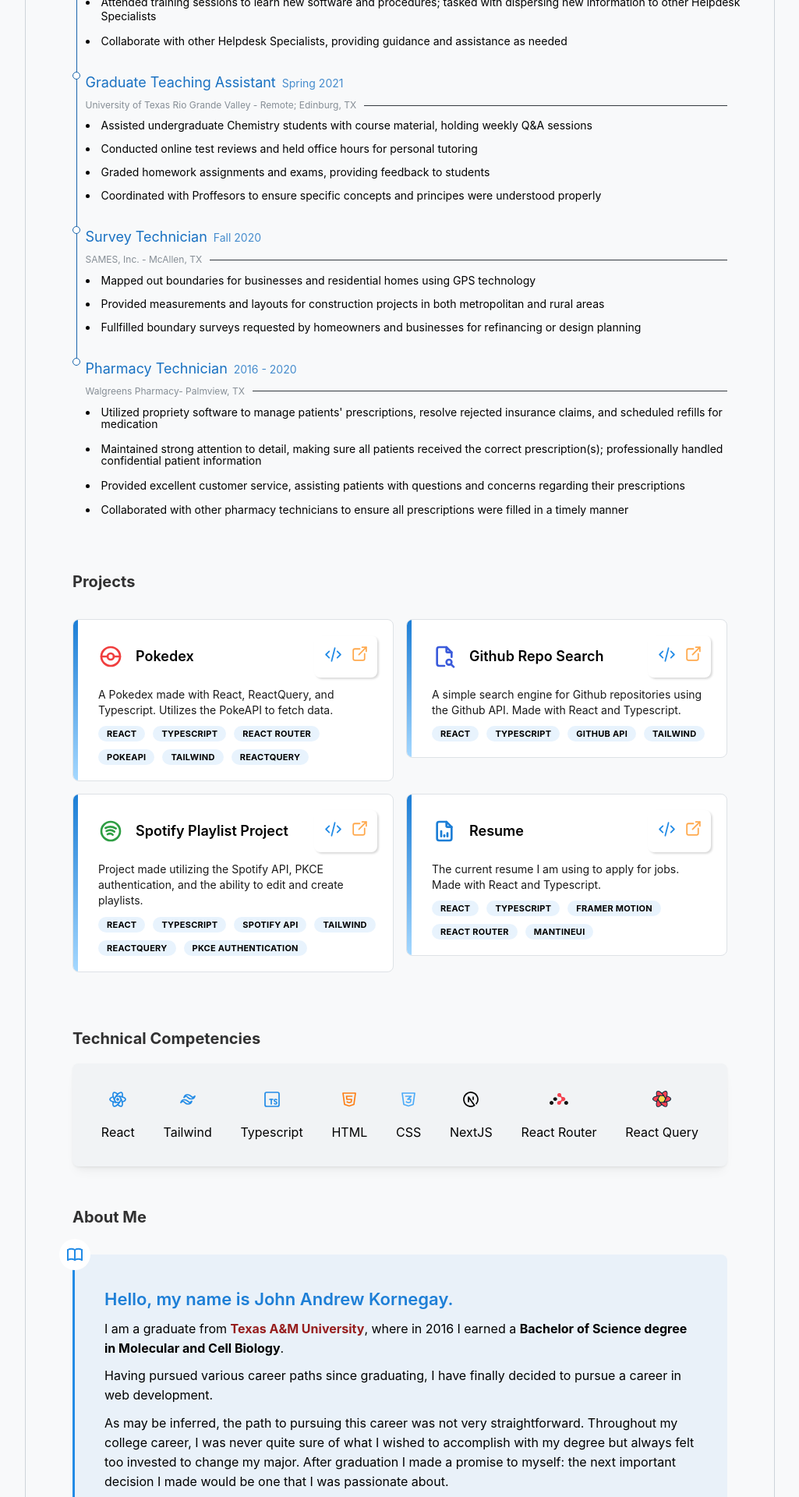
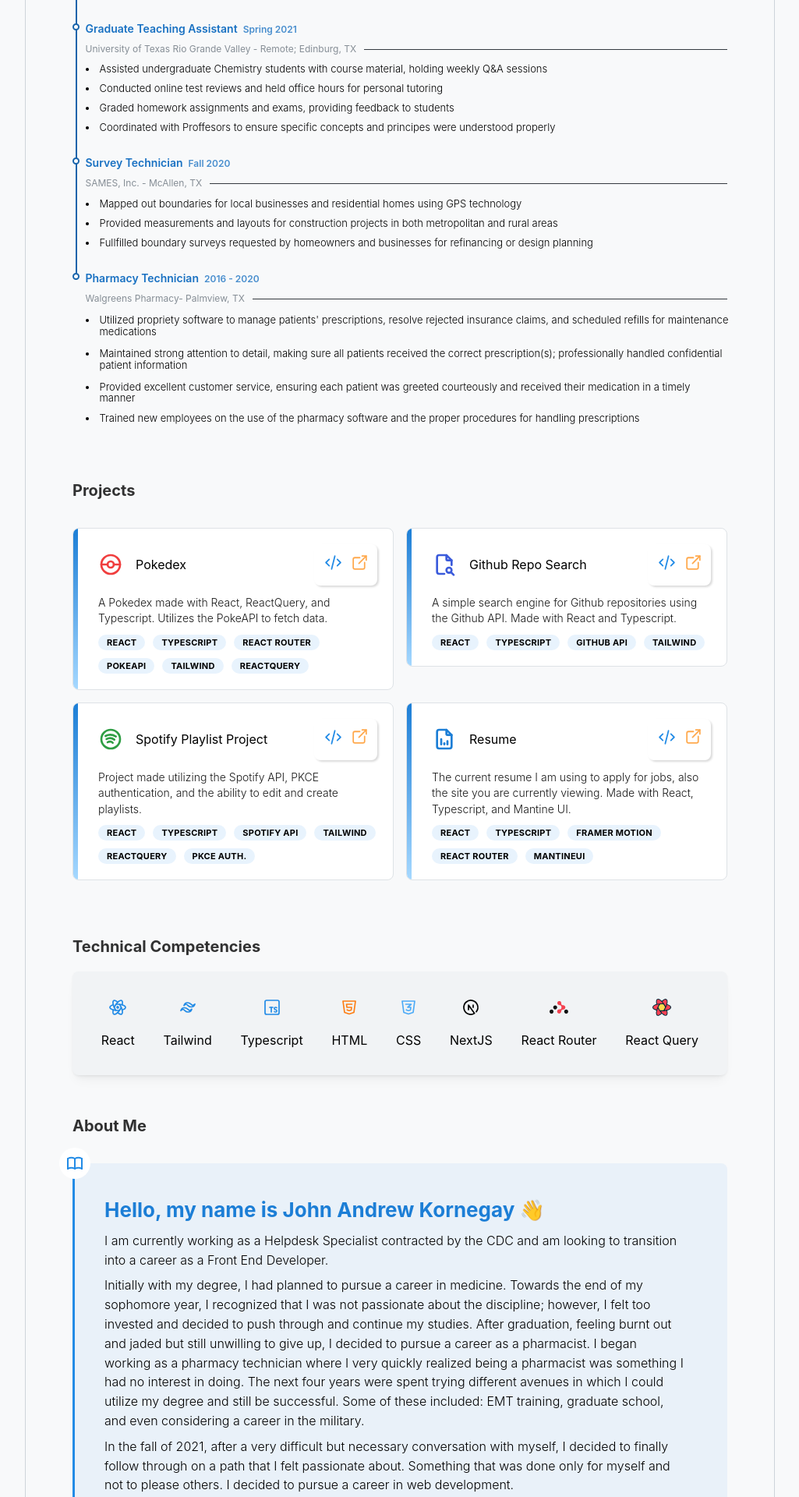
Before and after one commit to johnathew/johnathew.github.io, a React (Vite) app: page / in a window 1280 px wide. Shown: the part 880-2800 px from the top of the page at 78% size, without its empty margins (127-1152 px from the left). Built offline with nearby package versions, Linux system fonts and the light colour scheme.

Commit message:
About me section edit

```diff
--- a/src/components/Bio/Bio.module.css
+++ b/src/components/Bio/Bio.module.css
@@ -6,22 +6,24 @@
   padding-inline: calc(var(--mantine-spacing-lg) * 3);
   padding-top: calc(var(--mantine-spacing-lg) * 2);
   width: 100%;
+  padding-bottom: calc(var(--mantine-spacing-lg) * 2);
   @media(max-width: $mantine-breakpoint-xs){
  padding: calc(var(--mantine-spacing-lg) * 1);
   }
 }
 
-.block {
+.blockQuote {
   margin-top: calc(var(--mantine-spacing-xl) * 1);
+  font-size: var(--mantine-font-size-sm);
+  line-height: 2;
   @media (max-width: $mantine-breakpoint-xs) {
     margin-top:0;
   }
 }
 
-
 .textContent {
   font-family: Greycliff CF, var(--mantine-font-family);
-  font-size: rem(16px);
+  font-size: rem(10px);
   color: light-dark(var(--mantine-color-gray-7), var(--mantine-color-gray-1));
 
   @media(max-width: $mantine-breakpoint-sm) {
--- a/src/components/Bio/index.tsx
+++ b/src/components/Bio/index.tsx
@@ -1,4 +1,4 @@
-import { Container, Text, Title as Head, Divider, Space } from "@mantine/core";
+import { Container, Text, Title as Head } from "@mantine/core";
 import classes from "./Bio.module.css";
 import { IconBook } from '@tabler/icons-react'
 import { Blockquote } from '@mantine/core';
@@ -7,6 +7,11 @@
 import { motion, useAnimation, useInView } from "framer-motion";
 import { useRef, useEffect } from "react";
 
+
+const breakStyles = {
+  marginBottom: '0.5rem',
+  paddingRight: '1rem',
+}
 
 const boxVariant = {
   visible: { opacity: 1 },
@@ -32,38 +37,27 @@
     <motion.div variants={boxVariant}
       initial="hidden"
       animate={control}
-      transition={{ type: 'ease', duration: 0.6 }}>
+      transition={{ type: 'ease', duration: 0.7 }}>
       <Container className={classes.wrapper} id='about' ref={ref}>
         <Title title='About Me' />
-        <Blockquote icon={icon} radius='md'  iconSize={40} className={classes.block}>
-          {/* <ScrollArea className={classes.scroll}> */}
-          <Head my='xs' order={3} className={classes.head} c='var(--mantine-color-blue-7)' fw={600}>Hello, my name is John Andrew Kornegay.</Head>
-          <Text mt='xs'>
-            I am a graduate from <strong style={{ color: 'rgba(150, 30, 30, 1)' }}>Texas A&M University</strong>, where in 2016 I earned a <strong>Bachelor of Science degree in Molecular and Cell Biology</strong>.
-          </Text>
+        <Blockquote icon={icon} radius='md' iconSize={40} className={classes.blockQuote}>
+          <ScrollArea className={classes.scroll} h={500}>
+            <Head my='xs' order={2} className={classes.head} c='var(--mantine-color-blue-7)' fw={700}>Hello, my name is John Andrew Kornegay 👋 </Head>
+            <Text fw={300} style={breakStyles}> I am currently working as a Helpdesk Specialist contracted by the CDC and am looking to transition into a career as a Front End Developer.</Text>
 
-          <Text my='xs'> Having pursued various career paths since graduating, I have finally decided to pursue a career in web development.
-            </Text>
-          <Text mt='sm'>As may be inferred, the path to pursuing this career was not very straightforward. Throughout my college career, I was never quite sure of what I wished to accomplish with my degree but always felt too invested to change my major.
-            After graduation I made a promise to myself: the next important decision I made would be one that I was passionate about.
-          </Text>
-          <Text my='xs'>
-            And so naturally, I gave in to the fear that my time spent studying for my degree would be wasted if I did not utilize my degree and so decided to pursue a career in pharmacy. I worked as a pharmacy technician with the intention
-            of applying to pharmacy school, however after working in the pharmacy and not enjoying it in the slightest I decided to attempt graduate school.
-          </Text>
-          Once again I found myself in a situation where I was struggling to apply myself because deep down, I knew this was not the path for me. I decided to finally make a change. After a very honest conversation with myself, I realized that
-          if I ever wanted to move forward, I would have to let the time spent earning my degree go.
-          <Text mt='xs'>
+            <Text fw={300} style={breakStyles}>Initially with my degree, I had planned to pursue a career in medicine. Towards the end of my sophomore year, I recognized that I was not passionate about the discipline; however, I felt too invested and decided to push through and continue my studies. After graduation, feeling burnt out and jaded but still unwilling to give up, I decided to pursue a career as a pharmacist. I began working as a pharmacy technician where I very quickly realized being a pharmacist was something I had no interest in doing. The next four years were spent trying different avenues in which I could utilize my degree and still be successful. Some of these included: EMT training, graduate school, and even considering a career in the military.</Text>
 
-            Art and creativity have always been something I admired and loved, however they always fell onto
-            the backburner due to pressure from family and friends to pursue a more "practical" career.
+            <Text fw={300} style={breakStyles}> In the fall of 2021, after a very difficult but necessary conversation with myself, I decided to finally follow through on a path that I felt passionate about. Something that was done only for myself and not to please others. I decided to pursue a career in web development.</Text>
 
-            Upon receiving guidance from a friend who currently works as a software engineer, I decided to pursue a career in web development. Primarily using free online resources,
-            I became proficient with HTML, CSS and Javascript/ Typescript. Utilizing these skills I created a few projects to showcase my abilities, and created this website to serve as a portfolio.
+            <Text fw={300} style={breakStyles}> Art and creativity have always been something I admired and loved; however, they always fell onto the backburner due to pressure from family and friends to pursue a more "practical" career. Upon receiving guidance from a friend who currently works as a software engineer, I decided to pursue a career in web development, a field in which I could express my artistic abilities and challenge my own creativity. </Text>
 
-            I am currently looking for a position as a Front End Developer, and am open to any opportunities. I am also open to any advice or guidance from anyone who has been in a similar situation as me.
-          </Text>
-          {/* </ScrollArea> */}
+            <Text fw={300} style={breakStyles}>Primarily using free online resources, I became proficient with HTML, CSS, JavaScript/TypeScript, and React. Utilizing these skills, I created a few projects to showcase my abilities and even created this website to serve as a portfolio.</Text>
+
+            <Text fw={300} style={breakStyles}> I am currently looking for a position as a Front End Developer and am open to any opportunities. I am also open to any advice or guidance from anyone who has been in a similar situation as me.</Text>
+
+
+            <Text fw={300}>Thank you for your time and consideration.</Text>
+          </ScrollArea>
         </Blockquote>
       </Container>
     </motion.div>);
@@ -82,3 +76,17 @@
 // something I felt passinate about, and never felt like I was making any progress. Given how stubborn I am and how difficult it is for me to admit defeat, I continued to pursue this path for 4 years. I decided to make a change. I have always felt most at home at my computer, and after many difficult, but honest
 // conversations with myself I felt that in order for me to be successful in my goals, passion must be present. Art and creativity have always been something I admired and loved, however they always fell onto
 // the backburner due to pressure from family and friends to pursue a more "practical" career.
+
+
+//Having pursued various career paths since graduating, I have finally decided to pursue a career in web development.
+
+
+
+/*
+
+            And so naturally, I gave in to the fear that my time spent studying for my degree would be wasted if I did not utilize my degree and so decided to pursue a career in pharmacy. I worked as a pharmacy technician with the intention
+            of applying to pharmacy school, however after working in the pharmacy and not enjoying it in the slightest I decided to attempt graduate school.
+
+
+
+            */
--- a/src/components/Projects/Projects.module.css
+++ b/src/components/Projects/Projects.module.css
@@ -6,7 +6,8 @@
   align-items: flex-start;
   padding: calc(var(--mantine-spacing-lg) * 3);
   @media(max-width: $mantine-breakpoint-xs){
- padding: calc(var(--mantine-spacing-lg) * 1);
+    padding:0;
+    scale: 0.95;
   }
 }
 .grid {
@@ -20,6 +21,10 @@
    .card {
     position: relative;
     overflow: hidden;
+    display: flex;
+    align-items: stretch;
+    flex-direction: column;
+
     transition: transform 150ms ease, box-shadow 100ms ease;
     padding: var(--mantine-spacing-lg);
     padding-left: calc(var(--mantine-spacing-xl) * 1);
@@ -50,16 +55,21 @@
         var(--mantine-color-orange-5)
       ));
     }
+
+    @media (max-width: $mantine-breakpoint-xs) {
+      padding: var(--mantine-spacing-lg);
+      min-width: rem(300px);
+
+    }
   }
 
 
 .icon {
   color: light-dark(var(--mantine-color-black), var(--mantine-color-orange-2));
-
 }
 
 .cardTitle {
-  font-size: var(--mantine-font-size-lg);
+  font-size: var(--mantine-font-size-md);
   font-weight: 600;
   margin-bottom: var(--mantine-spacing-xs);
   margin-top: var(--mantine-spacing-xs);
@@ -77,6 +87,8 @@
   padding: var(--mantine-spacing-xs);
   border-radius: var(--mantine-radius-md);
   gap: 8px;
+  width: auto;
+  height: auto;
   display: flex;
   justify-content: center;
   align-items: center;
--- a/src/components/Projects/index.tsx
+++ b/src/components/Projects/index.tsx
@@ -33,7 +33,7 @@
       <Group justify='space-between'>
         <Group>
           {article.icon}
-          <Text className={classes.cardTitle}>
+          <Text fw={400} className={classes.cardTitle}>
             {article.title}
           </Text>
         </Group>
@@ -56,7 +56,7 @@
           </Link>
         </Box>
       </Group>
-      <Text size="sm" opacity={0.9} mt="sm" mb="xs">
+      <Text size="sm" fw={300} opacity={0.9} mt="sm" mb="xs">
         {article.description}
       </Text>
       <Group gap='xs'>
--- a/src/components/RootLayout/RootLayout.module.css
+++ b/src/components/RootLayout/RootLayout.module.css
@@ -18,7 +18,6 @@
       }
 
       @media (max-width: $mantine-breakpoint-xs) {
-        padding-left: 0;
         padding-bottom: calc(var(--mantine-spacing-sm) * 1);
         border: none;
         margin-inline: calc(var(--mantine-spacing-sm) * 1);
--- a/src/components/TechComps/TechComps.module.css
+++ b/src/components/TechComps/TechComps.module.css
@@ -12,6 +12,7 @@
 .techComps {
     border-radius: var(--mantine-radius-md);
     width: 100%;
+    margin-top: var(--mantine-spacing-xl);
     background-color: light-dark(var(--mantine-color-gray-1), var(--mantine-color-body));
     box-shadow: var(--mantine-shadow-sm);
     padding: var(--mantine-spacing-xl);
--- a/src/components/WorkHistory/WorkHistory.module.css
+++ b/src/components/WorkHistory/WorkHistory.module.css
@@ -4,15 +4,18 @@
   display: flex;
   flex-direction: column;
   align-items: flex-start;
-  padding-inline: calc(var(--mantine-spacing-lg) * 3);
-  padding-top: calc(var(--mantine-spacing-lg) * 2);
+  padding-left: calc(var(--mantine-spacing-lg) * 3);
+  padding-right: calc(var(--mantine-spacing-lg) * 3);
+  padding-top: calc(var(--mantine-spacing-lg) * 1);
   @media(max-width: $mantine-breakpoint-xs){
- padding: calc(var(--mantine-spacing-lg) * 1);
+    padding-top: 0;
+    padding-inline: 0;
+    scale: 0.95;
   }
 }
 
 .timeLine {
-  margin-top: calc(var(--mantine-spacing-xl) * 1);
+  margin-top: var(--mantine-spacing-sm);
   @media (max-width: $mantine-breakpoint-xs) {
     margin-top:0;
   }
@@ -20,6 +23,10 @@
 
 
 .list {
+  font-size: 13px;
+  font-family: Greycliff CF, var(--mantine-font-family);
+  font-weight: 300;
+  margin-right: var(--mantine-spacing-md);
   @media (max-width: $mantine-breakpoint-xs) {
   font-size: rem(13px);
 
--- a/src/components/WorkHistory/index.tsx
+++ b/src/components/WorkHistory/index.tsx
@@ -31,10 +31,10 @@
     >
       <Container className={classes.mainWrapper} id='work' ref={ref}>
         <Title title="Work History" />
-        <Timeline className={classes.timeLine} active={3} lineWidth={1} bulletSize={10} color={color}>
-          <Timeline.Item title={titleContent[0]} className={classes.jobTitle}>
+        <Timeline className={classes.timeLine} active={3} lineWidth={2} bulletSize={9} color={color}>
+          <Timeline.Item title={titleContent[0]}>
             <Divider color={colorScheme === 'light' ? 'var(--mantine-color-gray-8)' : 'var(--mantine-color-gray-4'} mb="xs" label='Maximus Federal - Remote; McAllen, TX' labelPosition='left' />
-            <List size="sm" spacing="md" center className={classes.list}>
+            <List size="sm" spacing="xs" center className={classes.list}>
               <List.Item lh={1.2}>
                 Troubleshoot official CDC software related issues for healthcare professionals and
                 the public, providing technical support via phone and email
@@ -44,16 +44,16 @@
                 maintained, accurately documenting all troubleshooting steps and resolutions
               </List.Item>
               <List.Item lh={1.3}>
-                Attended training sessions to learn new software and procedures; tasked with dispersing new information to other Helpdesk Specialists
+                Attend training sessions to learn new software and procedures; tasked with dispersing all new information to other Helpdesk Specialists
               </List.Item>
               <List.Item>
-                Collaborate with other Helpdesk Specialists, providing guidance and assistance as needed
+                Monitor and maintain the Salesforce queue to ensure all tickets are closed properly and within the alloted time of the SLA
               </List.Item>
             </List>
           </Timeline.Item>
           <Timeline.Item title={titleContent[1]} className={classes.jobTitle}>
             <Divider size='xs' color={colorScheme === 'light' ? 'var(--mantine-color-gray-8)' : 'var(--mantine-color-gray-4'} mb="xs" label='University of Texas Rio Grande Valley - Remote; Edinburg, TX' labelPosition='left' />
-            <List size="sm" spacing="md" center className={classes.list}>
+            <List size="sm" spacing="sm" center className={classes.list}>
               <List.Item mt={0}>
                 Assisted undergraduate Chemistry students with course material, holding weekly Q&A
                 sessions
@@ -71,9 +71,9 @@
           </Timeline.Item>
           <Timeline.Item title={[titleContent[2]]} className={classes.jobTitle}>
             <Divider size='xs' color={colorScheme === 'light' ? 'var(--mantine-color-gray-8)' : 'var(--mantine-color-gray-4'} mb="xs" label='SAMES, Inc. - McAllen, TX' labelPosition='left' />
-            <List size="sm" spacing="md" center className={classes.list}>
+            <List size="sm" spacing="sm" center className={classes.list}>
               <List.Item mt={0}>
-                Mapped out boundaries for businesses and residential homes using GPS technology
+                Mapped out boundaries for local businesses and residential homes using GPS technology
               </List.Item>
               <List.Item>
                 Provided measurements and layouts for construction projects in both metropolitan and
@@ -87,22 +87,22 @@
           </Timeline.Item>
           <Timeline.Item title={[titleContent[3]]} className={classes.jobTitle}>
             <Divider size='xs' color={colorScheme === 'light' ? 'var(--mantine-color-gray-8)' : 'var(--mantine-color-gray-4'} mb="xs" label='Walgreens Pharmacy- Palmview, TX' labelPosition='left' />
-            <List size="sm" spacing="md" center className={classes.list}>
-              <List.Item mt={0} lh={1.1}>
+            <List size="sm" spacing="sm" center className={classes.list}>
+              <List.Item mt={0} lh={1.2}>
                 Utilized propriety software to manage patients{"'"} prescriptions, resolve rejected
-                insurance claims, and scheduled refills for medication
+                insurance claims, and scheduled refills for maintenance medications
               </List.Item>
-              <List.Item lh={1.1}>
+              <List.Item lh={1.2}>
                 Maintained strong attention to detail, making sure all patients received the correct
                 prescription(s); professionally handled confidential patient information
               </List.Item>
               <List.Item lh={1.1}>
-                Provided excellent customer service, assisting patients with questions and concerns
-                regarding their prescriptions
+                Provided excellent customer service, ensuring each patient was greeted courteously and received their medication
+                in a timely manner
               </List.Item>
               <List.Item lh={1.1}>
-                Collaborated with other pharmacy technicians to ensure all prescriptions were filled
-                in a timely manner
+                Trained new employees on the use of the pharmacy software and the proper procedures
+                for handling prescriptions
               </List.Item>
             </List>
           </Timeline.Item>
--- a/src/util/projectData/index.tsx
+++ b/src/util/projectData/index.tsx
@@ -42,7 +42,7 @@
         image:
             'https://images.unsplash.com/photo-1507525428034-b723cf961d3e?ixlib=rb-1.2.1&ixid=MnwxMjA3fDB8MHxwaG90by1wYWdlfHx8fGVufDB8fHx8&auto=format&fit=crop&w=720&q=80',
         description: 'Project made utilizing the Spotify API, PKCE authentication, and the ability to edit and create playlists.',
-        utilizes: [{ tech: 'React' }, { tech: 'Typescript' }, { tech: 'Spotify API' }, { tech: 'Tailwind' }, { tech: 'ReactQuery' }, { tech: 'PKCE Authentication' }],
+        utilizes: [{ tech: 'React' }, { tech: 'Typescript' }, { tech: 'Spotify API' }, { tech: 'Tailwind' }, { tech: 'ReactQuery' }, { tech: 'PKCE Auth.' }],
         tooltipGH: 'Github Repository',
         tooltipExt: 'Live Demo',
         to: 'https://github.com/johnathew/spotify_project',
@@ -56,7 +56,7 @@
         extLinkIcon: <IconExternalLink stroke={1.7} style={{ width: rem(25), height: rem(25), color: 'var(--mantine-color-orange-4' }} />,
         image:
             'https://images.unsplash.com/photo-1519681393784-d120267933ba?ixlib=rb-1.2.1&ixid=MnwxMjA3fDB8MHxwaG90by1wYWdlfHx8fGVufDB8fHx8&auto=format&fit=crop&w=720&q=80',
-        description: 'The current resume I am using to apply for jobs. Made with React and Typescript.',
+        description: 'The current resume I am using to apply for jobs, also the site you are currently viewing. Made with React, Typescript, and Mantine UI.',
         utilizes: [{ tech: 'React' }, { tech: 'Typescript' }, { tech: 'Framer Motion' }, { tech: 'React Router' }, { tech: 'MantineUI' }],
         tooltipGH: 'Github Repository',
         tooltipExt: 'You are here!',
--- a/src/util/workData/index.tsx
+++ b/src/util/workData/index.tsx
@@ -1,8 +1,7 @@
-import { Text } from "@mantine/core";
 import classes from './workData.module.css';
 
 const styles = {
-    fontSize: '14px', marginLeft: '4px', opacity: 0.8
+    fontSize: '12px', marginLeft: '4px', opacity: 0.78
 }
 
 const jobContent = [
@@ -27,8 +26,8 @@
 
 export const titleContent = jobContent.map((title) => {
     return (
-        <Text size="lg" key={title.name} className={classes.title}>{title.name}
+        <p key={title.name} className={classes.title}>{title.name}
             <span style={styles}>{' '}{title.date} </span>
-        </Text>)
+        </p>)
 }
 )
--- a/src/util/workData/workData.module.css
+++ b/src/util/workData/workData.module.css
@@ -1,5 +1,8 @@
 .title {
     color: light-dark(var(--mantine-color-blue-8), var(--mantine-color-orange-2));
+    font-size: rem(14px);
+    font-weight: 600;
+    margin-bottom: var(--mantine-spacing-xs);
     @media (max-width: $mantine-breakpoint-xs) {
         font-size: rem(17px);
     }
```
